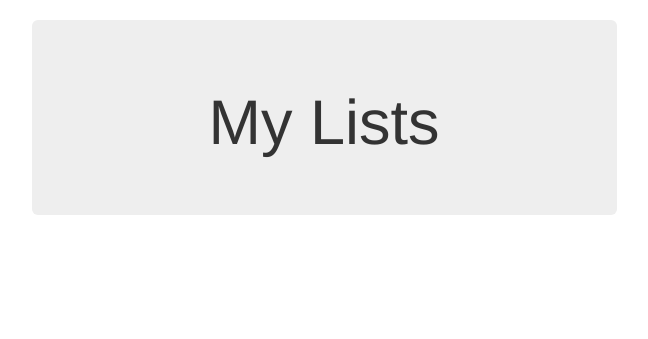
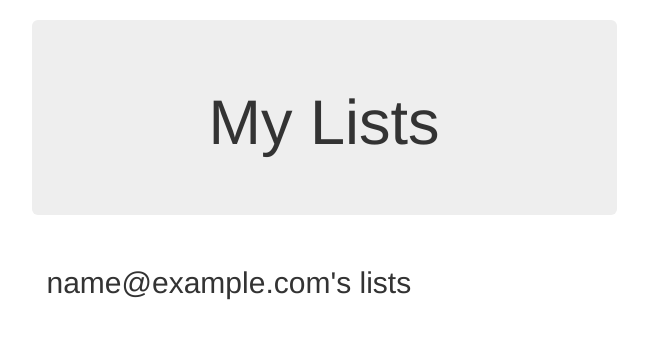
Before and after one commit to lockejan/tdd-with-python, a Django app: template lists/templates/my_lists.html in a window 1280 px wide. Shown: the part 52-391 px from the top of the page, without its empty margins (316-964 px from the left). Run offline with Django 3.2, Linux system fonts and the light colour scheme; the template is opened without the code that fills it: values that come from a table or form of the project are taken from there, others are empty; the visitor is signed in with stand-in values (Sample User, id 1); some libraries are stand-ins or nearby versions.

Commit message:
test: fix misspelled selenium method
* fix also misspelled jinja block reference

```diff
--- a/functional_tests/test_my_lists.py
+++ b/functional_tests/test_my_lists.py
@@ -59,4 +59,4 @@ class MyListsTest(FunctionalTest):
         # She logs out. The "My lists" option disappears
         self.browser.find_element_by_link_text('Log out').click()
         self.wait_for(lambda: self.assertEqual(
-            self.browser.find_element_by_link_text('My lists'), []))
+            self.browser.find_elements_by_link_text('My lists'), []))
--- a/lists/templates/my_lists.html
+++ b/lists/templates/my_lists.html
@@ -4,7 +4,7 @@
 
 {% block list_form %}{% endblock %}
 
-{% block extra_block %}
+{% block extra_content %}
 <h2>{{ owner.email }}'s lists</h2>
 <ul>
     {% for list in owner.list_set.all %}
```
